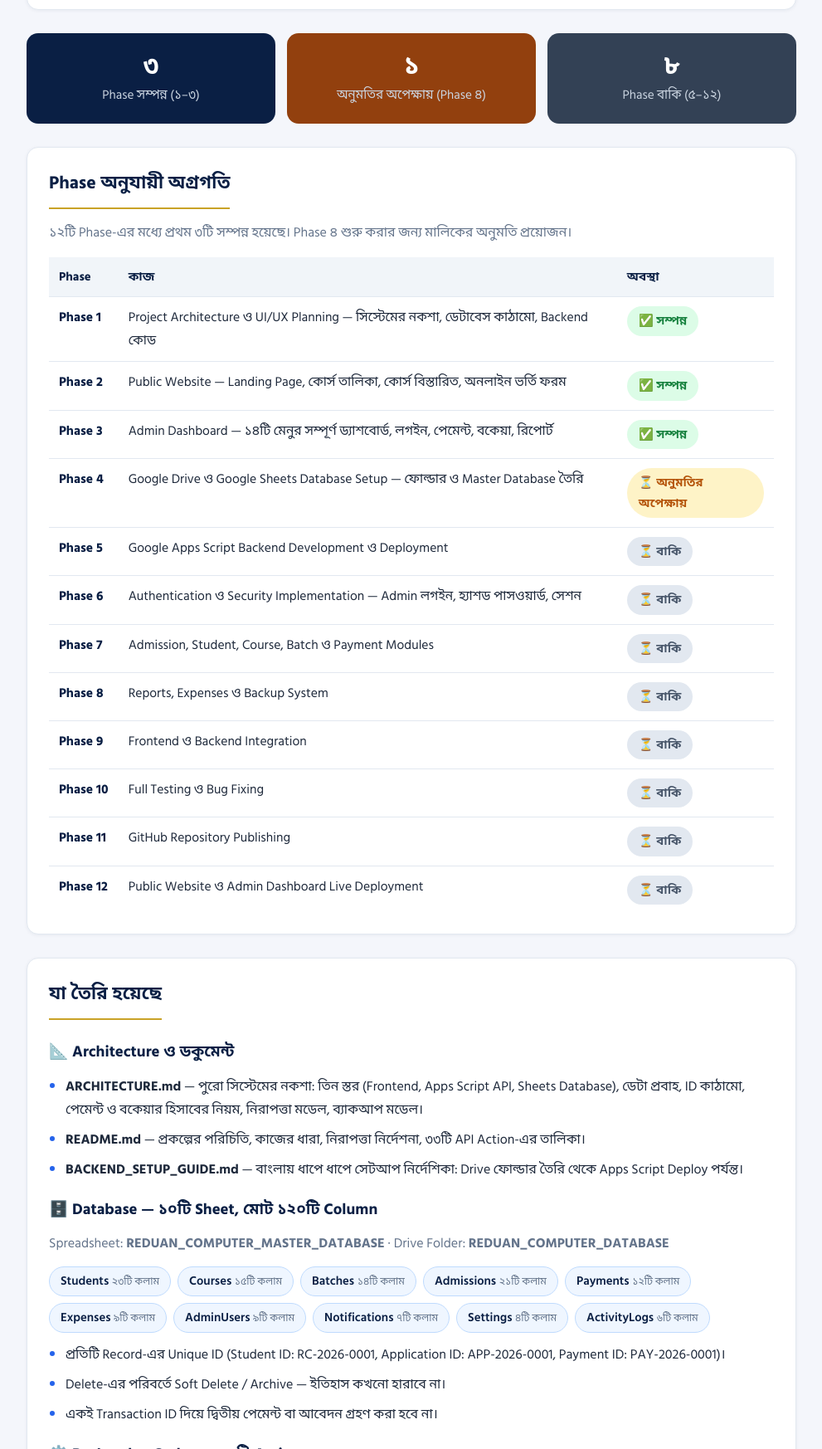
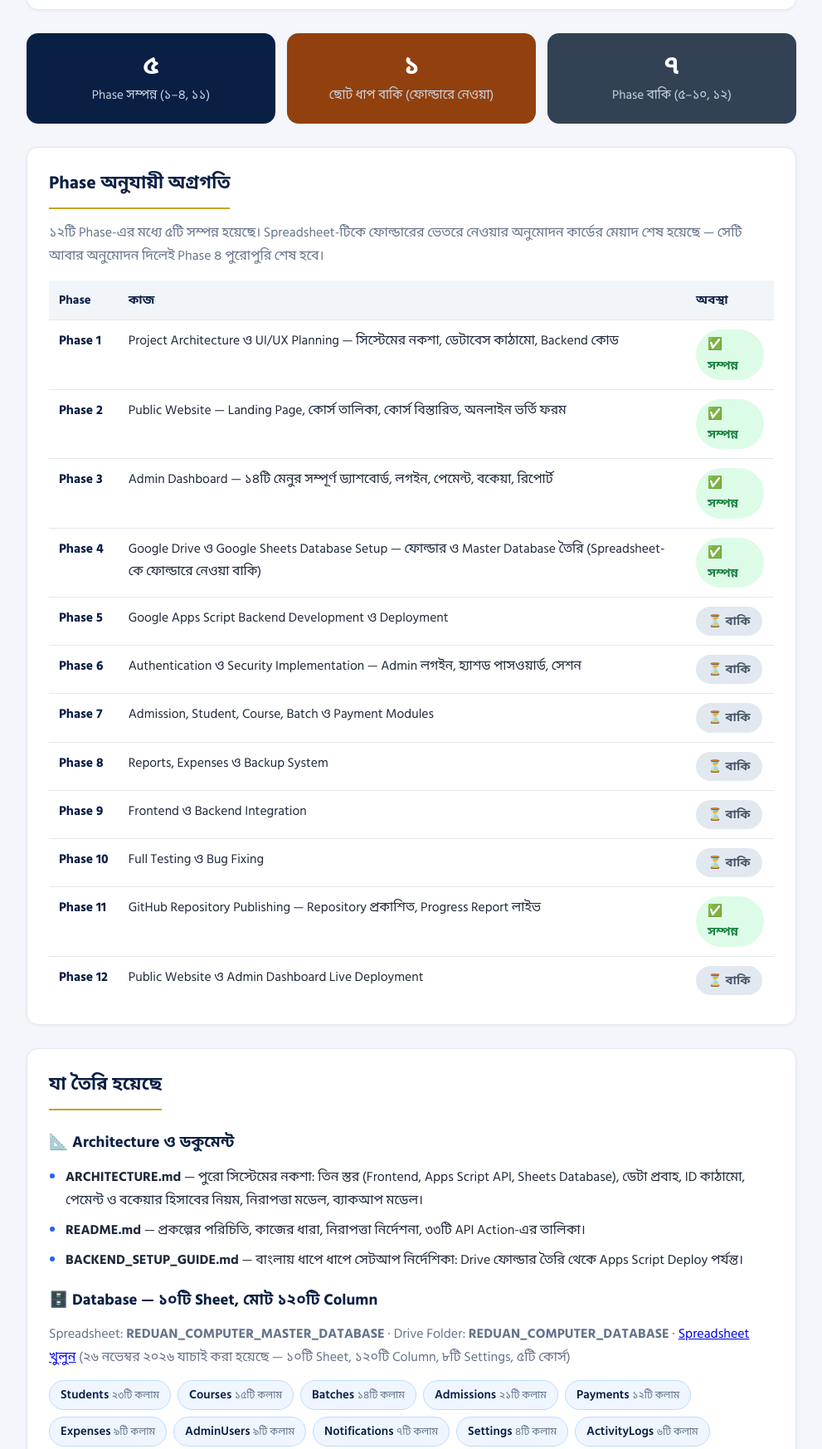
Before and after one commit to reduanworksite/reduan-computer-management, a plain HTML site: page index.html in a window 1280 px wide. Shown: the part 791-2537 px from the top of the page at 83% size, without its empty margins (144-1135 px from the left). Drawn offline with Linux system fonts and the light colour scheme.

Commit message:
Update progress report: Phase 4 database done, Phase 11 published (5 phases complete)

```diff
--- a/index.html
+++ b/index.html
@@ -138,7 +138,7 @@
     <h1>Course Management System — Progress Report</h1>
     <p class="sub">কোর্স ম্যানেজমেন্ট সিস্টেম — অগ্রগতি প্রতিবেদন</p>
     <div class="meta-row">
-      <span class="badge gold">Phase 1–3 সম্পন্ন</span>
+      <span class="badge gold">Phase ১–৪, ১১ সম্পন্ন</span>
       <span class="date">তারিখ: ২৬ নভেম্বর ২০২৬</span>
     </div>
     <div class="actions">
@@ -168,9 +168,9 @@
   <!-- Summary -->
   <section>
     <div class="stats">
-      <div class="stat"><div class="num">৩</div><div class="lbl">Phase সম্পন্ন (১–৩)</div></div>
-      <div class="stat wait"><div class="num">১</div><div class="lbl">অনুমতির অপেক্ষায় (Phase ৪)</div></div>
-      <div class="stat todo"><div class="num">৮</div><div class="lbl">Phase বাকি (৫–১২)</div></div>
+      <div class="stat"><div class="num">৫</div><div class="lbl">Phase সম্পন্ন (১–৪, ১১)</div></div>
+      <div class="stat wait"><div class="num">১</div><div class="lbl">ছোট ধাপ বাকি (ফোল্ডারে নেওয়া)</div></div>
+      <div class="stat todo"><div class="num">৭</div><div class="lbl">Phase বাকি (৫–১০, ১২)</div></div>
     </div>
   </section>
 
@@ -178,7 +178,7 @@
   <section>
     <div class="card">
       <h2>Phase অনুযায়ী অগ্রগতি</h2>
-      <p class="lead">১২টি Phase-এর মধ্যে প্রথম ৩টি সম্পন্ন হয়েছে। Phase ৪ শুরু করার জন্য মালিকের অনুমতি প্রয়োজন।</p>
+      <p class="lead">১২টি Phase-এর মধ্যে ৫টি সম্পন্ন হয়েছে। Spreadsheet-টিকে ফোল্ডারের ভেতরে নেওয়ার অনুমোদন কার্ডের মেয়াদ শেষ হয়েছে — সেটি আবার অনুমোদন দিলেই Phase ৪ পুরোপুরি শেষ হবে।</p>
       <table>
         <thead>
           <tr><th>Phase</th><th>কাজ</th><th>অবস্থা</th></tr>
@@ -187,14 +187,14 @@
           <tr><td class="phase-no">Phase 1</td><td>Project Architecture ও UI/UX Planning — সিস্টেমের নকশা, ডেটাবেস কাঠামো, Backend কোড</td><td><span class="badge done">✅ সম্পন্ন</span></td></tr>
           <tr><td class="phase-no">Phase 2</td><td>Public Website — Landing Page, কোর্স তালিকা, কোর্স বিস্তারিত, অনলাইন ভর্তি ফরম</td><td><span class="badge done">✅ সম্পন্ন</span></td></tr>
           <tr><td class="phase-no">Phase 3</td><td>Admin Dashboard — ১৪টি মেনুর সম্পূর্ণ ড্যাশবোর্ড, লগইন, পেমেন্ট, বকেয়া, রিপোর্ট</td><td><span class="badge done">✅ সম্পন্ন</span></td></tr>
-          <tr><td class="phase-no">Phase 4</td><td>Google Drive ও Google Sheets Database Setup — ফোল্ডার ও Master Database তৈরি</td><td><span class="badge waiting">⏳ অনুমতির অপেক্ষায়</span></td></tr>
+          <tr><td class="phase-no">Phase 4</td><td>Google Drive ও Google Sheets Database Setup — ফোল্ডার ও Master Database তৈরি (Spreadsheet-কে ফোল্ডারে নেওয়া বাকি)</td><td><span class="badge done">✅ সম্পন্ন</span></td></tr>
           <tr><td class="phase-no">Phase 5</td><td>Google Apps Script Backend Development ও Deployment</td><td><span class="badge pending">⏳ বাকি</span></td></tr>
           <tr><td class="phase-no">Phase 6</td><td>Authentication ও Security Implementation — Admin লগইন, হ্যাশড পাসওয়ার্ড, সেশন</td><td><span class="badge pending">⏳ বাকি</span></td></tr>
           <tr><td class="phase-no">Phase 7</td><td>Admission, Student, Course, Batch ও Payment Modules</td><td><span class="badge pending">⏳ বাকি</span></td></tr>
           <tr><td class="phase-no">Phase 8</td><td>Reports, Expenses ও Backup System</td><td><span class="badge pending">⏳ বাকি</span></td></tr>
           <tr><td class="phase-no">Phase 9</td><td>Frontend ও Backend Integration</td><td><span class="badge pending">⏳ বাকি</span></td></tr>
           <tr><td class="phase-no">Phase 10</td><td>Full Testing ও Bug Fixing</td><td><span class="badge pending">⏳ বাকি</span></td></tr>
-          <tr><td class="phase-no">Phase 11</td><td>GitHub Repository Publishing</td><td><span class="badge pending">⏳ বাকি</span></td></tr>
+          <tr><td class="phase-no">Phase 11</td><td>GitHub Repository Publishing — Repository প্রকাশিত, Progress Report লাইভ</td><td><span class="badge done">✅ সম্পন্ন</span></td></tr>
           <tr><td class="phase-no">Phase 12</td><td>Public Website ও Admin Dashboard Live Deployment</td><td><span class="badge pending">⏳ বাকি</span></td></tr>
         </tbody>
       </table>
@@ -214,7 +214,7 @@
       </ul>
 
       <h3 style="margin-top:18px;color:var(--navy)">🗄️ Database — ১০টি Sheet, মোট ১২০টি Column</h3>
-      <p class="lead">Spreadsheet: <strong>REDUAN_COMPUTER_MASTER_DATABASE</strong> · Drive Folder: <strong>REDUAN_COMPUTER_DATABASE</strong></p>
+      <p class="lead">Spreadsheet: <strong>REDUAN_COMPUTER_MASTER_DATABASE</strong> · Drive Folder: <strong>REDUAN_COMPUTER_DATABASE</strong> · <a href="https://docs.google.com/spreadsheets/d/1kJ62uLhb6G0Mp0aqSAbFd3ZjbsZQcRtfWgvvA9rRu-g/edit">Spreadsheet খুলুন</a> (২৬ নভেম্বর ২০২৬ যাচাই করা হয়েছে — ১০টি Sheet, ১২০টি Column, ৮টি Settings, ৫টি কোর্স)</p>
       <div class="sheet-chips">
         <span class="chip">Students <small>২৩টি কলাম</small></span>
         <span class="chip">Courses <small>১৫টি কলাম</small></span>
@@ -277,8 +277,8 @@
     <div class="card">
       <h2>মালিকের কাছ থেকে যা প্রয়োজন</h2>
       <div class="callout">
-        <h3>✅ Phase 4-এর অনুমতি (সবচেয়ে জরুরি)</h3>
-        <p>Google Drive-এ <strong>“REDUAN_COMPUTER_DATABASE”</strong> ফোল্ডার ও <strong>“REDUAN_COMPUTER_MASTER_DATABASE”</strong> Spreadsheet তৈরি করার অনুমতি। Google Sheets ও Google Drive ইতিমধ্যে সংযুক্ত আছে। অনুমতি পেলেই কাজ শুরু হবে — আপনার Google Password কখনো চাওয়া হবে না, Google-এর নিজস্ব Authorization স্ক্রিনেই আপনি অনুমোদন দেবেন।</p>
+        <h3>⏳ ফোল্ডারে নেওয়ার অনুমোদন (ছোট ধাপ)</h3>
+        <p>Spreadsheet তৈরি হয়ে গেছে, কিন্তু সেটিকে <strong>“REDUAN_COMPUTER_DATABASE”</strong> ফোল্ডারের ভেতরে নেওয়ার অনুমোদন কার্ডের মেয়াদ শেষ হয়ে গেছে। “আবার চেষ্টা করো” বললেই এই ধাপটি শেষ করা হবে — কার্ড এলে তখনই Approve করবেন। এছাড়া <strong>Phase 5-এ Apps Script Web App Deploy</strong> করার সময় আপনাকে নিজের ব্রাউজারে Google-এর অনুমোদন দিতে হবে। আপনার Google Password কখনো চাওয়া হবে না।</p>
       </div>
       <ul>
         <li><strong>ঐচ্ছিক সিদ্ধান্ত (এখনই না জানালেও চলবে):</strong> কোর্সের ফি ও মেয়াদ, bKash/Nagad পেমেন্ট নম্বর, Admin Username (ডিফল্ট: <code>admin</code>)। এগুলো পরে Dashboard থেকেও বসানো যাবে।</li>
@@ -292,11 +292,10 @@
     <div class="card">
       <h2>পরবর্তী ধাপ</h2>
       <ol class="steps">
-        <li><strong>অনুমতি পেলেই Phase 4:</strong> Drive ফোল্ডার + Master Database Spreadsheet তৈরি, ১০টি Sheet ও ১২০টি Column সাজানো।</li>
         <li><strong>Phase 5–6:</strong> Apps Script Web App Deploy, Initial Admin অ্যাকাউন্ট তৈরি, নিরাপত্তা যাচাই।</li>
         <li><strong>Phase 7–8:</strong> ভর্তি, শিক্ষার্থী, কোর্স, ব্যাচ, পেমেন্ট ও রিপোর্ট মডিউল চালু; ব্যাকআপ ব্যবস্থা।</li>
         <li><strong>Phase 9–10:</strong> Frontend ও Backend সংযোগ, সম্পূর্ণ পরীক্ষা ও ভুল সংশোধন।</li>
-        <li><strong>Phase 11–12:</strong> GitHub Repository প্রকাশ, Public Website ও Admin Dashboard Live।</li>
+        <li><strong>Phase 12:</strong> Public Website ও Admin Dashboard Live।</li>
       </ol>
     </div>
   </section>
```
